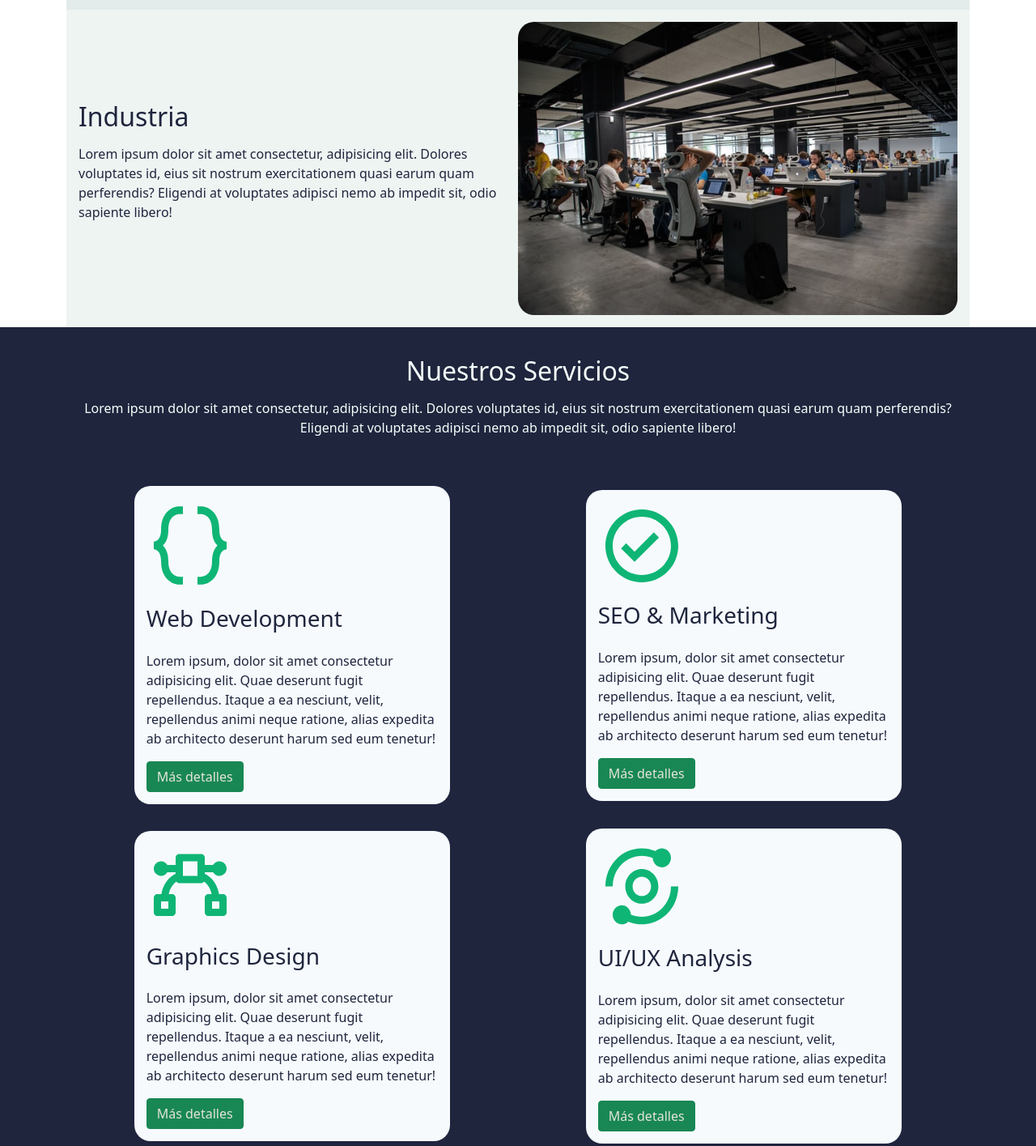
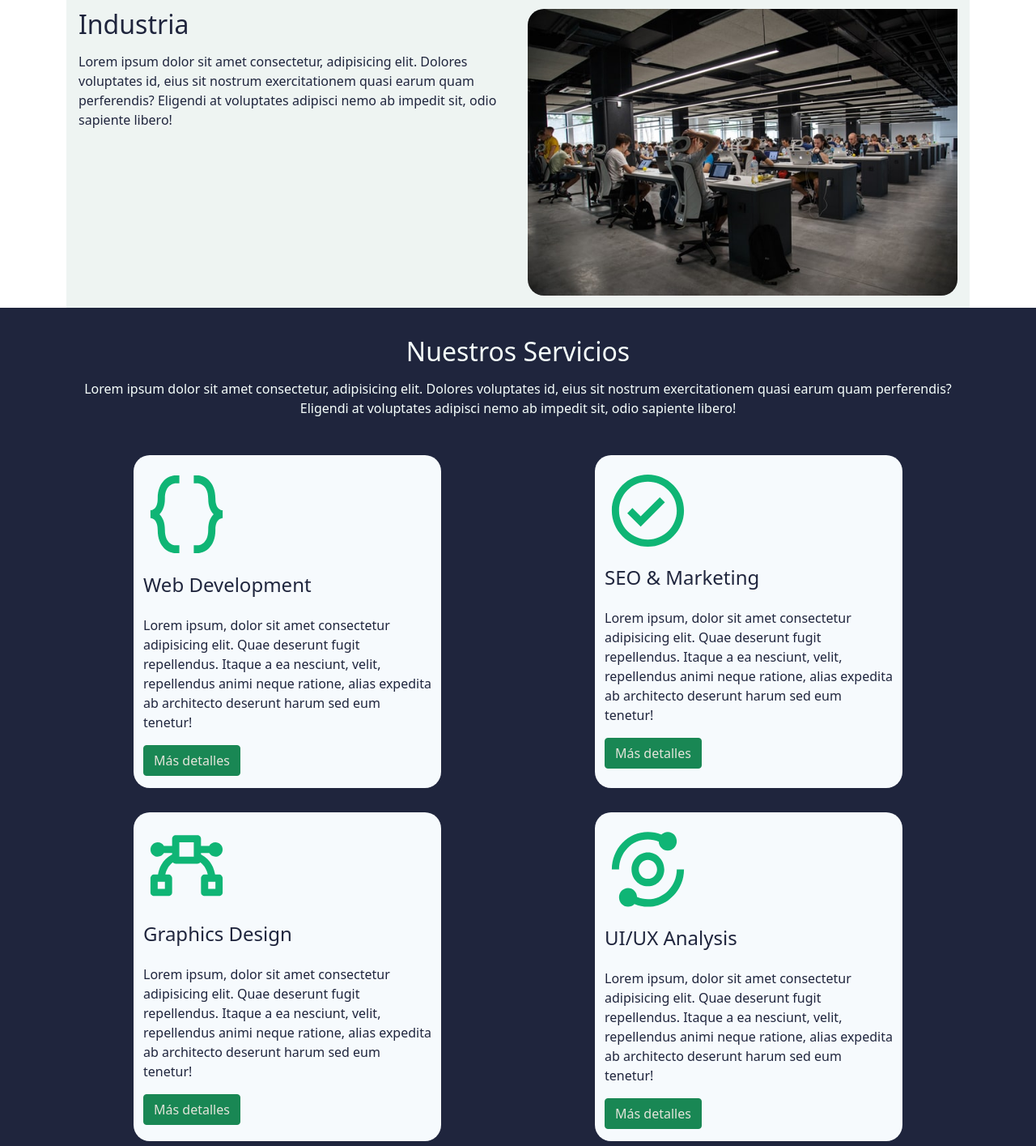
Before and after one commit to gbarrerameneses/Consultora-GuBaM, a plain HTML site: page index.html in a window 1280 px wide. Shown: the part 1273-2688 px from the top of the page at 81% size. Drawn offline with nearby package versions, Linux system fonts and the light colour scheme.

Commit message:
Maquetando index.html con Bootstrap grid-col

```diff
--- a/css/style.css
+++ b/css/style.css
@@ -148,11 +148,11 @@ section article.servicios {
     background-color: #1F253D;
     padding: 35px 0;
 }
-.container article > div {
+/*.container article > div {
     display: flex;
     justify-content: center;
     align-items: center;
-}
+}*/
 .img-right img {
     border-radius: 20px 0 20px 20px;
 }
@@ -194,10 +194,10 @@ section article.servicios {
     color: #1F253D;
 }
 .serviciosCard {
-    margin-top: 30px;
+    margin-top: 30px !important;
     padding: 15px;
 }
-.serviciosCard h3 {
+.serviciosCard h4 {
     padding: 15px 0;
 }
 .serviciosLogo {
@@ -480,13 +480,13 @@ footer {
     #check:checked ~ ul{
         left:0;
     }
-    .container article > div {
+    /*.container article > div {
         flex-direction: column;
-    }
+    }*/
     .txt-left,
     .txt-right {
         text-align: center;
-        margin-top: 30px;
+        margin-top: 30px !important;
     }
     .txt-left {
         order: 2;
@@ -559,6 +559,7 @@ footer {
     }*/
     .footerMenu ul {
         align-items: start;
+        padding-left: 0 !important;
     }
     .footerMenu ul li {
         padding-top: 15px;
@@ -575,7 +576,7 @@ footer {
     }
 }
 @media (min-width : 680px) {
-    .cServicios {
+    /*.cServicios {
         display: flex;
         align-items: center;
         justify-content: space-around;
@@ -584,7 +585,7 @@ footer {
     }
     .cServicios > div  {
         width: 35%;
-    }
+    }*/
     .area > div {
         width: 50%;
         color: #1F253D;
--- a/index.html
+++ b/index.html
@@ -35,41 +35,38 @@
         <!--Inicio Banner-->
         <section>
             <div class="fondo" data-aos="fade-up">
-                <div class="img-header" style="background-image: url(./assets/img/banner-index.jpg);"></div>
+                <div class="img-header container-fluid" style="background-image: url(./assets/img/banner-index.jpg);"></div>
                 <div class="texto-header">
                     <h1 data-aos="fade-down"
                     data-aos-easing="linear"
                     data-aos-duration="1000">Digital Agency & Solutions</h1>
-                    <!--<button type="button" class="btn btn-success">
-                        <a href="./pages/contacto.html">Contáctanos</a>
-                    </button>-->
                 </div>
             </div>
         </section>
         <!--Fin Banner-->
         <!--Inicio Áreas-->
-       <section>
+        <section>
             <div class="container">
                 <article class="somos">
-                    <div>
-                        <div class="txt-left" data-aos="fade-right">
+                    <div class="row">
+                        <div class="txt-left col-xs-12 col-sm-12 col-md-6 col-md-6" data-aos="fade-right">
                             <h2>¿Quienes somos?</h2>
                             <p>Lorem ipsum dolor sit amet consectetur, adipisicing elit. Dolores voluptates id, eius sit
                                 nostrum exercitationem
                                 quasi earum quam perferendis? Eligendi at voluptates adipisci nemo ab impedit sit, odio
                                 sapiente libero!</p>
                         </div>
-                        <div class="img-right" data-aos="fade-up">
+                        <div class="img-right col-xs-12 col-sm-12 col-md-6 col-md-6" data-aos="fade-up">
                             <img src="./assets/img/somos.jpg" alt="¿Quienes somos?">
                         </div>
                     </div>
                 </article>
                 <article class="cursos">
-                    <div>
-                        <div class="img-left" data-aos="fade-up">
+                    <div class="row">
+                        <div class="img-left col-xs-12 col-sm-12 col-md-6 col-sm-push-6 col-md-push-6 col-md-6 col-md-push-6" data-aos="fade-up">
                             <img src="./assets/img/cursos.jpg" alt="Nuestros Cursos">
                         </div>
-                        <div class="txt-right" data-aos="fade-right">
+                        <div class="txt-right col-xs-12 col-sm-12 col-md-6 col-sm-pull-6 col-md-pull-6 col-md-6 col-md-pull-6" data-aos="fade-right">
                             <h2>Nuestros Cursos</h2>
                             <p>Lorem ipsum dolor sit amet consectetur, adipisicing elit. Dolores voluptates id, eius sit
                                 nostrum exercitationem
@@ -79,15 +76,15 @@
                     </div>
                 </article>
                 <article class="industria">
-                    <div>
-                        <div class="txt-left" data-aos="fade-right">
+                    <div class="row">
+                        <div class="txt-left col-xs-12 col-sm-12 col-md-6 col-md-6" data-aos="fade-right">
                             <h2>Industria</h2>
                             <p>Lorem ipsum dolor sit amet consectetur, adipisicing elit. Dolores voluptates id, eius sit
                                 nostrum exercitationem
                                 quasi earum quam perferendis? Eligendi at voluptates adipisci nemo ab impedit sit, odio
                                 sapiente libero!</p>
                         </div>
-                        <div class="img-right" data-aos="fade-up">
+                        <div class="img-right col-xs-12 col-sm-12 col-md-6 col-md-6" data-aos="fade-up">
                             <img src="./assets/img/cursos.jpg" alt="Industria">
                         </div>
                     </div>
@@ -104,45 +101,45 @@
                             quasi earum quam perferendis? Eligendi at voluptates adipisci nemo ab impedit sit, odio
                             sapiente libero!</p>
                     </div>
-                    <div class="cServicios">
-                        <div class="serviciosCard" data-aos="fade-up">
+                    <div class="cServicios row">
+                        <div class="serviciosCard col-xs-12 col-sm-5 col-md-4 offset-md-1" data-aos="fade-up">
                             <div class="serviciosLogo" data-aos="zoom-in">
                                 <img src="./assets/icons/logoWeb.svg" alt="Web">
                             </div>
-                            <h3>Web Development</h3>
+                            <h4>Web Development</h4>
                             <p>Lorem ipsum, dolor sit amet consectetur adipisicing elit. Quae deserunt fugit
                                 repellendus. Itaque a ea nesciunt,
                                 velit, repellendus animi neque ratione, alias expedita ab architecto deserunt harum sed
                                 eum tenetur!</p>
                             <button type="button" class="btn btn-success" data-aos="fade-up-right"><a href="./pages/cursos.html">Más detalles</a></button>
                         </div>
-                        <div class="serviciosCard" data-aos="fade-up">
+                        <div class="serviciosCard col-xs-12 col-sm-5 col-md-4 offset-md-2 offset-sm-2" data-aos="fade-up">
                             <div class="serviciosLogo" data-aos="zoom-in">
                                 <img src="./assets/icons/logoSEO.svg" alt="SEO">
                             </div>
-                            <h3>SEO & Marketing</h3>
+                            <h4>SEO & Marketing</h4>
                             <p>Lorem ipsum, dolor sit amet consectetur adipisicing elit. Quae deserunt fugit
                                 repellendus. Itaque a ea nesciunt,
                                 velit, repellendus animi neque ratione, alias expedita ab architecto deserunt harum sed
                                 eum tenetur!</p>
                             <button type="button" class="btn btn-success" data-aos="fade-up-left"><a href="./pages/cursos.html">Más detalles</a></button>
                         </div>
-                       <div class="serviciosCard" data-aos="fade-up">
+                       <div class="serviciosCard col-xs-12 col-sm-5 col-md-4 offset-md-1" data-aos="fade-up">
                             <div class="serviciosLogo" data-aos="zoom-in">
                                 <img src="./assets/icons/logoGraphicDesign.svg" alt="Diseño Gráfico">
                             </div>
-                            <h3>Graphics Design</h3>
+                            <h4>Graphics Design</h4>
                             <p>Lorem ipsum, dolor sit amet consectetur adipisicing elit. Quae deserunt fugit
                                 repellendus. Itaque a ea nesciunt,
                                 velit, repellendus animi neque ratione, alias expedita ab architecto deserunt harum sed
                                 eum tenetur!</p>
                             <button type="button" class="btn btn-success" data-aos="fade-up-right"><a href="./pages/cursos.html">Más detalles</a></button>
                         </div>
-                       <div class="serviciosCard" data-aos="fade-up">
+                       <div class="serviciosCard col-xs-12 col-sm-5 col-md-4 offset-md-2 offset-sm-2" data-aos="fade-up">
                             <div class="serviciosLogo" data-aos="zoom-in">
                                 <img src="./assets/icons/logoUX.svg" alt="UX/UI">
                             </div>
-                            <h3>UI/UX Analysis</h3>
+                            <h4>UI/UX Analysis</h4>
                             <p>Lorem ipsum, dolor sit amet consectetur adipisicing elit. Quae deserunt fugit
                                 repellendus. Itaque a ea nesciunt,
                                 velit, repellendus animi neque ratione, alias expedita ab architecto deserunt harum sed
```
